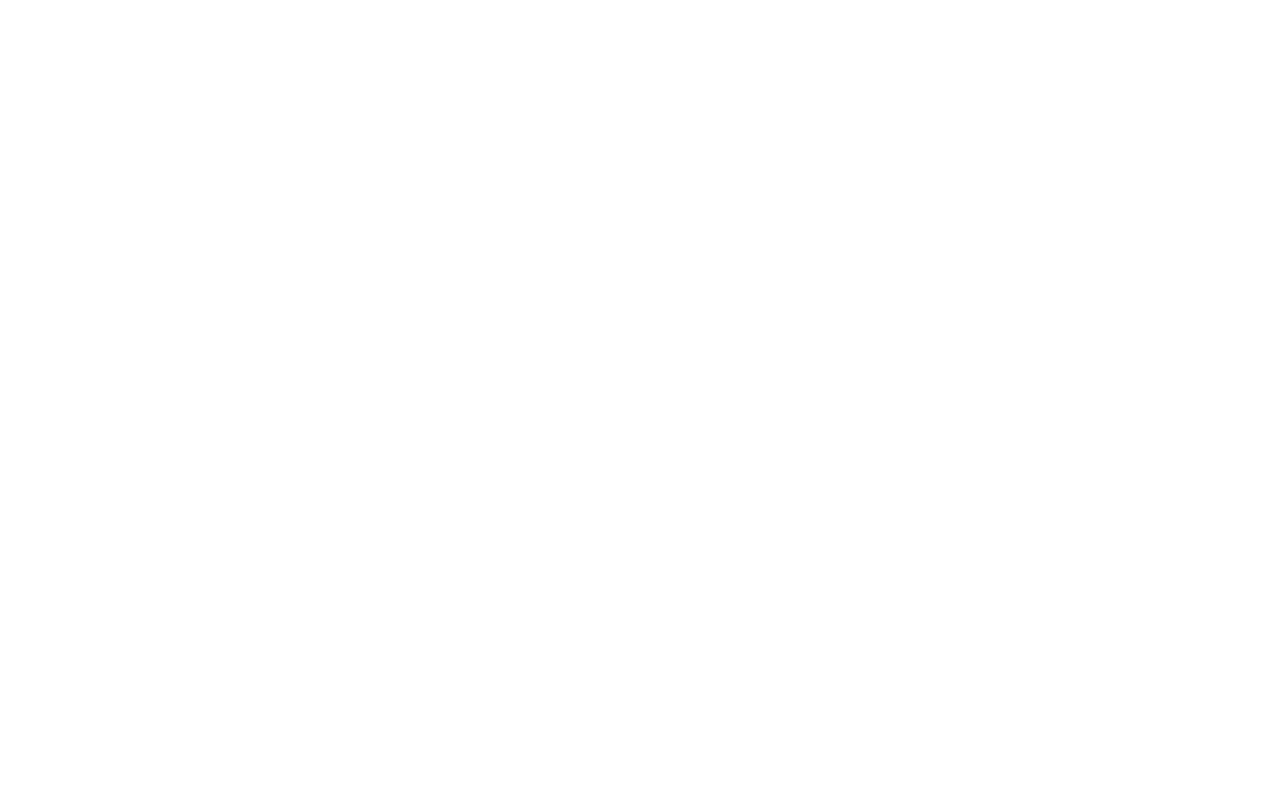
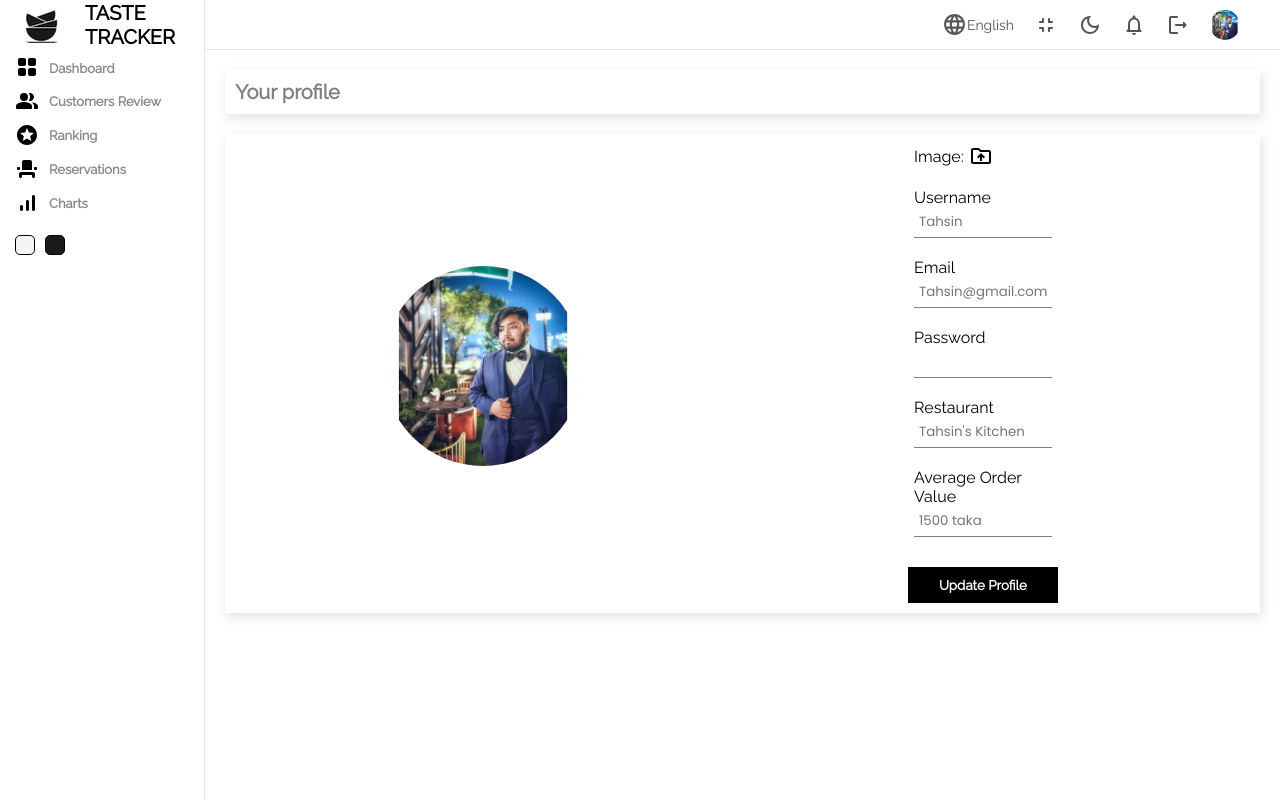
Before and after one commit to Mohammed21Sharraf/Taste-Tracker, a React (Create React App) app in the folder client/: page /profile in a window 1280 px wide. Before the commit this address had no page. Built offline with nearby package versions, Linux system fonts and the light colour scheme.

Commit message:
Restaurant Profile Added

```diff
--- a/client/src/App.js
+++ b/client/src/App.js
@@ -5,6 +5,7 @@
 import Customer from "./components/Restaurant/Customer/Customer";
 import { BrowserRouter as Router, Route, Routes } from "react-router-dom";
 import Ranking from "./components/Restaurant/Ranking/Ranking";
+import Profile from "../src/components/Restaurant/Profile/Profile";
 
 function App() {
   return (
@@ -16,6 +17,7 @@
           <Route exact path="/login" Component={Login} />
           <Route exact path="/customer" Component={Customer}/>
           <Route exact path="/ranking" Component={Ranking}/>
+          <Route exact path="/profile" Component={Profile}/>
         </Routes>
       </Router>
     </Suspense>
--- /dev/null
+++ b/client/src/components/Restaurant/Profile/Profile.jsx
@@ -0,0 +1,62 @@
+
+import React, { useState } from 'react'
+import Navbar from '../layout/Navbar/Navbar'
+import Sidebar from '../layout/Sidebar/Sidebar'
+import './Profile.scss';
+import DP from "../../../img/M1syl.jpeg";
+import DriveFolderUploadOutlinedIcon from '@mui/icons-material/DriveFolderUploadOutlined';
+
+const Profile = () => {
+
+    const [file, setFile] = useState("");
+
+    return (
+        <div className="profile">
+            <Sidebar/>
+            <div className="profileContainer">
+                <Navbar/>
+                <div className="top">
+                    <h1>Your profile</h1>
+                </div>
+                <div className="bottom">
+                    <div className="left">
+                        <img src={file ? URL.createObjectURL(file) : DP } alt="" />
+                    </div>
+                    <div className="right">
+                        <form>
+                            <div className="formInput">
+                                <label htmlFor='file'>
+                                    Image: <DriveFolderUploadOutlinedIcon className='icon'/>
+                                </label>
+                                <input type="file" id="file" onChange={e => setFile(e.target.files[0]) } style={{display: "none"}} />
+                            </div>
+                            <div className="formInput">
+                                <label>Username</label>
+                                <input type="text" placeholder='Tahsin' />
+                            </div>
+                            <div className="formInput">
+                                <label>Email</label>
+                                <input type="text" placeholder='Tahsin@gmail.com' />
+                            </div>
+                            <div className="formInput">
+                                <label>Password</label>
+                                <input type="text"/>
+                            </div>
+                            <div className="formInput">
+                                <label>Restaurant</label>
+                                <input type="text" placeholder="Tahsin's Kitchen" />
+                            </div>
+                            <div className="formInput">
+                                <label>Average Order Value</label>
+                                <input type="text" placeholder='1500 taka' />
+                            </div>
+                            <button> Update Profile </button>
+                        </form>
+                    </div>
+                </div>
+            </div>
+        </div>
+    )
+}
+
+export default Profile
--- /dev/null
+++ b/client/src/components/Restaurant/Profile/Profile.scss
@@ -0,0 +1,79 @@
+.profile {
+    width: 100%;
+    display: flex;
+
+    .profileContainer {
+      flex: 6;
+
+      .top,
+      .bottom {
+        -webkit-box-shadow: 2px 4px 10px 1px rgba(0, 0, 0, 0.47);
+        box-shadow: 2px 4px 10px 1px rgba(201, 201, 201, 0.47);
+        padding: 10px;
+        margin: 20px;
+        display: flex;
+
+        h1 {
+          color: gray;
+          font-size: 20px;
+        }
+
+        .left {
+          flex: 1;
+          text-align: center;
+          padding: 12%;
+
+          img {
+            width: 200px;
+            height: 200px;
+            border-radius: 100%;
+            object-fit: cover;
+          }
+        }
+
+        .right {
+            flex: 2;
+            margin-right: 15px;
+
+            form {
+                display: flex;
+                flex-wrap: wrap;
+                gap: 20px;
+                justify-content: space-around;
+
+                .formInput {
+                width: 40%;
+
+                label {
+                    display: flex;
+                    align-items: center;
+                    gap: 5px;
+
+                    .icon {
+                    cursor: pointer;
+                    }
+                }
+
+                input {
+                    width: 100%;
+                    padding: 5px;
+                    border: none;
+                    border-bottom: 1px solid gray;
+                }
+                }
+
+                button {
+                width: 150px;
+                padding: 10px;
+                border: none;
+                background-color: black;
+                color: white;
+                font-weight: bold;
+                cursor: pointer;
+                margin-top: 10px;
+                }
+            }
+            }
+        }
+        }
+  }
--- a/client/src/components/Restaurant/layout/Navbar/Navbar.jsx
+++ b/client/src/components/Restaurant/layout/Navbar/Navbar.jsx
@@ -6,8 +6,12 @@
 import DarkModeOutlinedIcon from '@mui/icons-material/DarkModeOutlined';
 import LogoutRoundedIcon from '@mui/icons-material/LogoutRounded';
 import DP from '../../../../img/M1syl.jpeg';
+import {useNavigate} from 'react-router-dom';
 
 const Navbar = () => {
+
+    const navigate = useNavigate();
+
     return (
         <div className="navbar">
             <div className="wrapper">
@@ -36,6 +40,7 @@
                         <img src={DP}
                             alt=""
                             className='avatar'
+                            onClick={() => {navigate("/profile")}}
                         />
                     </div>
                 </div>
--- a/client/src/components/Restaurant/layout/Navbar/Navbar.scss
+++ b/client/src/components/Restaurant/layout/Navbar/Navbar.scss
@@ -33,23 +33,9 @@
             width: 30px;
             height: 30px;
             border-radius: 50%;
+            cursor: pointer;
           }
 
-          // .counter {
-          //   width: 15px;
-          //   height: 15px;
-          //   background-color: red;
-          //   border-radius: 50%;
-          //   color: white;
-          //   display: flex;
-          //   align-items: center;
-          //   justify-content: center;
-          //   font-size: 10px;
-          //   font-weight: bold;
-          //   position: absolute;
-          //   top: -5px;
-          //   right: -5px;
-          // }
         }
       }
     }
--- a/client/src/components/Restaurant/layout/Sidebar/Sidebar.jsx
+++ b/client/src/components/Restaurant/layout/Sidebar/Sidebar.jsx
@@ -7,7 +7,6 @@
 import EventSeatRoundedIcon from "@mui/icons-material/EventSeatRounded";
 import SignalCellularAltRoundedIcon from "@mui/icons-material/SignalCellularAltRounded";
 import { useNavigate, Link } from "react-router-dom";
-// import {Link} from "react-router-dom";
 
 const Sidebar = () => {
   const navigate = useNavigate();
```
Lines whose indentation alone changed are shown as unchanged.
